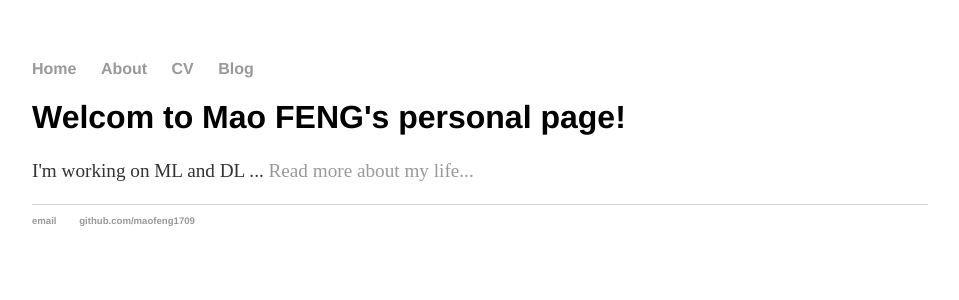
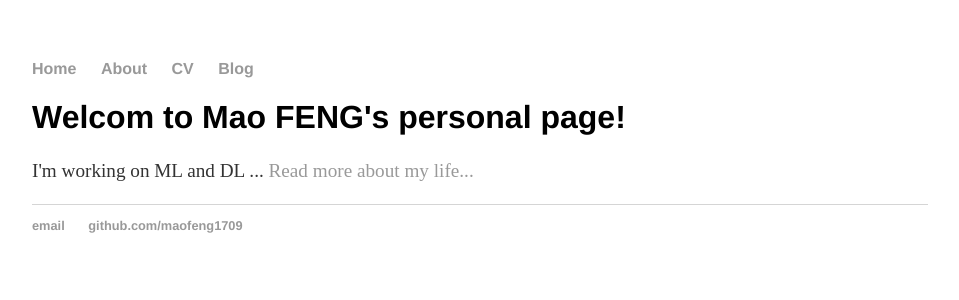
Before and after one commit to maofeng1709/maofeng.github.io, a Jekyll site: the page built from index.html, in a window 1280 px wide. Shown: the top 300 px of the page, without its empty margins (160-1119 px from the left). Built offline with Jekyll 4.4.1, drawn with Linux system fonts in a browser that asks for light colours.

Commit message:
Update main.css

```diff
--- a/css/main.css
+++ b/css/main.css
@@ -30,7 +30,7 @@ p {
 }
 footer {
     border-top: 1px solid #d5d5d5;
-    font-size: .6em;
+    font-size: .8em;
 }
 
 ul.posts {
```
